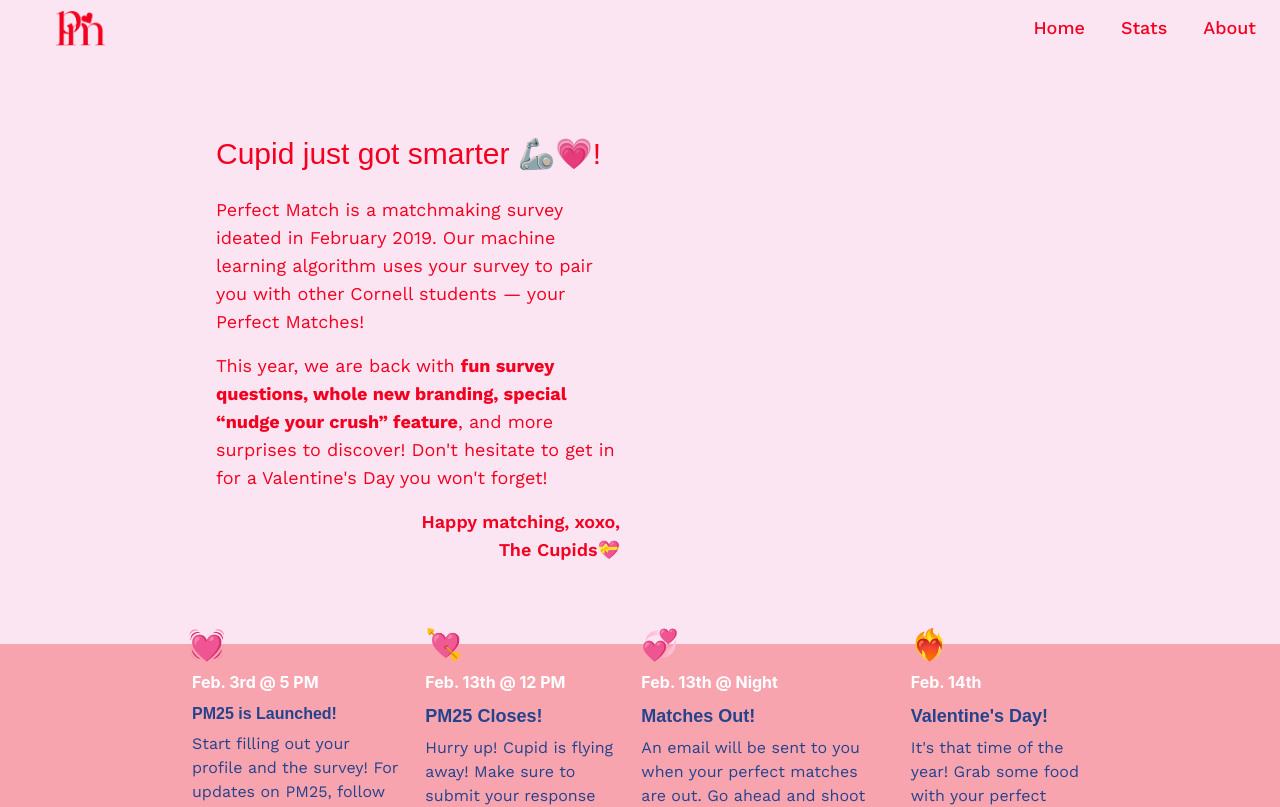
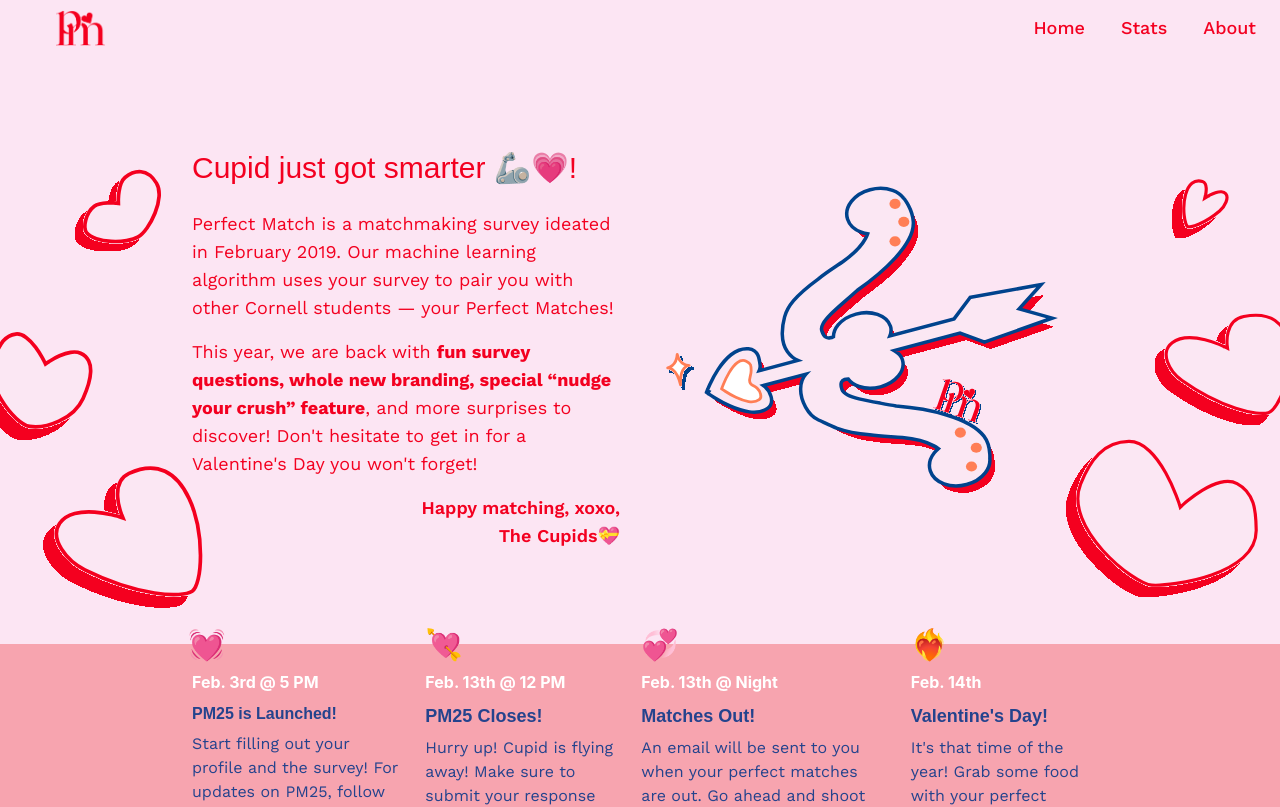
Before and after one commit to wyatt/perfect-match-web, a Next.js app: page /about in a window 1280 px wide. Shown: the top 807 px of the page. Built offline with nearby package versions, Linux system fonts and the light colour scheme; no server answers; a web font is replaced by a local one.

Commit message:
add left and right heart SVGs to About page and adjust layout

```diff
--- a/components/members/index.tsx
+++ b/components/members/index.tsx
@@ -24,7 +24,6 @@ const Members: React.FC = () => {
                         </h3>
                         <p className="font-work-sans mb-12 italic text-center text-black text-sm sm:text-base"
                             dangerouslySetInnerHTML={{ __html: division.Description }} />
-
                         <div className="flex font-work-sans flex-wrap justify-center gap-10">
                             {division.Members &&
                                 division.Members.map((member) => (
--- a/pages/about.tsx
+++ b/pages/about.tsx
@@ -12,11 +12,18 @@ const About: any = (props: any) => {
                 <title>About</title>
             </Head>
             <Header />
+            <div className="absolute left-0 top-0 h-screen w-[18vw] hidden lg:block z-20 pointer-events-none">
+                <Image src="/left_hearts_2.svg" alt="left hearts" layout='fill' priority={true} draggable='false' />
+            </div>
+            <div className="absolute right-0 top-0 h-screen w-[18vw] hidden lg:block z-20 pointer-events-none">
+                <Image src="/right_hearts_2.svg" alt="right hearts" layout='fill' priority={true} draggable='false' />
+            </div>
+
             <div>
                 <div>
                     <section className="bg-pmpink-500">
                         <div
-                            className="flex gap-6 lg:gap-10 items-center px-4 max-w-screen-xl lg:grid lg:grid-cols-2 lg:px-6 flex-col lg:flex-row mx-[5%] sm:mx-[10%] lg:mx-[15%] sm:py-16 lg:py-20 py-12"
+                            className="flex gap-6 lg:gap-10 items-center px-4 max-w-screen-xl lg:grid lg:grid-cols-2 lg:px-0 flex-col lg:flex-row mx-[5%] sm:mx-[10%] lg:mx-[15%] sm:py-16 lg:py-20 py-12"
                         >
                             <div className="font-dela-gothic sm:text-lg">
                                 <h2 className="mb-6 text-2xl sm:text-3xl tracking-tigh text-pmred-500">
@@ -33,9 +40,9 @@ const About: any = (props: any) => {
                                     {/* <p>We are strategists, designers and developers. Innovators and problem solvers. Small enough to be simple and quick.</p> */}
                                 </div>
                             </div>
-                            {/* <div className="lg:w-5/12">
-                                <img className="rounded-lg" src="\logo2.png" />
-                            </div> */}
+                            <div className="w-full flex justify-center items-center">
+                                <Image src='/bow_arrow.svg' alt='bow and arrow' width={500} height={500} draggable='false' />
+                            </div>
                         </div>
                     </section>
                 </div>
```
